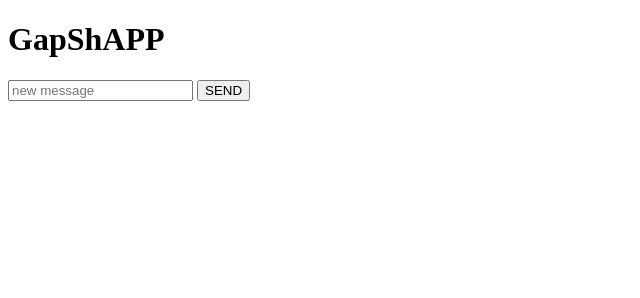
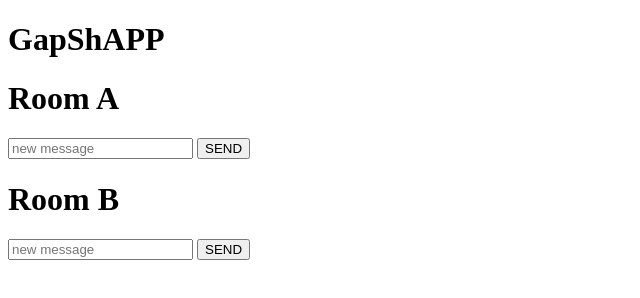
Before and after one commit to Sat99/GapShAPP, a website: page SocketIO/frontend/index.html in a window 1280 px wide. Both pictures are taken after a click on the button "LOGIN". Shown: the whole page, without its empty margins (0-640 px from the left). Drawn offline with nearby package versions, Linux system fonts and the light colour scheme; no server answers.

Commit message:
Chat room feature added

```diff
--- a/SocketIO/frontend/index.html
+++ b/SocketIO/frontend/index.html
@@ -9,15 +9,27 @@
         <script src="script.js"></script>
     </head>
     <body>
-        <h1>GapShAPP</h1>
+         <h1>GapShAPP</h1>
         <div id="login-div">
             <input placeholder="username" type="text" id="loginbox">
             <button id="loginbtn">LOGIN</button>
         </div>
-        <div id="chat-div" style="display: none">
-            <input placeholder="new message" type="text" id="msgbox">
-            <button id="sendmsg">SEND</button>
-            <ul id="msglist"></ul>
+        <div id="chat-div" style="display: none" >
+            <div id = "room1">
+                <h1>Room A</h1>
+                <ul id="room1_msglist"></ul>
+                <input placeholder="new message" type="text" id="room1_msgbox">
+                <button id="room1_sendmsg">SEND</button>
+
+            </div>
+            <div id = "room2">
+                <h1>Room B</h1>
+                <ul id="room2_msglist"></ul>
+                <input placeholder="new message" type="text" id="room2_msgbox">
+                <button id="room2_sendmsg">SEND</button>
+
+            </div>
+
         </div>
 
     </body>
--- a/SocketIO/frontend/script.js
+++ b/SocketIO/frontend/script.js
@@ -2,13 +2,23 @@ let socket = io();
 
 
 $(function () {
-    let msglist = $('#msglist')
-    let sendbtn = $('#sendmsg')
-    let msgbox = $('#msgbox')
-    let loginbox = $('#loginbox')
+    let loginbox = $('#loginbox')   //login elements
     let loginbtn = $('#loginbtn')
     let loginDiv = $('#login-div')
+
     let chatDiv = $('#chat-div')
+
+    let room1_msglist = $('#room1_msglist')  //messages
+    let room2_msglist = $('#room2_msglist')
+
+    let room1_sendbtn = $('#room1_sendmsg')     //buttons
+    let room2_sendbtn = $('#room2_sendmsg')
+
+    let room1_msgbox = $('#room1_msgbox')   //message box(input)
+    let room2_msgbox = $('#room2_msgbox')
+
+    let room1_div = $('#room1')         //room divs
+    let room2_div = $('#room2')
 
     let user = ''
 
@@ -16,24 +26,73 @@ $(function () {
         console.log("Connected " + socket.id)
 
     })
-    socket.on("new_user", function(data){
-        msglist.append($('<li>' + data +" is online" + '</li>'))
+    socket.on('connect', () =>
+    {
+
     })
-    sendbtn.click(function () {
-        socket.emit('send_msg', {
-            user: user,
-            message: msgbox.val()
-        })
-    })
+    // socket.on("new_user", function(data){
+    //     msglist.append($('<li>' + data +" is online" + '</li>'))
+    // })
 
-    loginbtn.click(function () {
+    loginbtn.click(function () {     //clicking the login button, after which chatting starts,
         user = loginbox.val()
         chatDiv.show()
         loginDiv.hide()
         socket.emit('login', {
             user: user
         })
+        var room1 = "room1";
+        var room2 = "room2";
+        socket.emit("room1", room1);
+        socket.emit("room2", room2);
     })
+
+    socket.on("online_message_room1", function(data)   //displaying who is online in room1
+    {
+        room1_msglist.append($('<li>' + data + "</li>" ))
+    })
+
+
+
+
+    socket.on("online_message_room2", function(data) //displaying who is online in room2
+    {
+        room2_msglist.append($('<li>' + data + "</li>" ))
+    })
+
+
+    // sendbtn.click(function () {
+    //     socket.emit('send_msg', {
+    //         user: user,
+    //         message: msgbox.val()
+    //     })
+    // })
+
+
+    room1_sendbtn.click(function()
+    {
+        socket.emit('room1_send_msg', room1_msgbox.val())
+    })
+
+
+    room2_sendbtn.click(function()
+    {
+        socket.emit('room2_send_msg', room2_msgbox.val())
+    })
+
+
+    socket.on("room1_recv_msg", function(message)
+    {
+        room1_msglist.append($('<li>' + message + '</li>'))
+    })
+
+
+    socket.on("room2_recv_msg", function(message)
+    {
+        room2_msglist.append($('<li>' + message + '</li>'))
+    })
+
+
 
     socket.on('recv_msg', function (data) {
         msglist.append($('<li>' + data.user + ': ' + data.message + '</li>'))
```
Also changed, not shown: SocketIO/package.json (+3 -4 lines), SocketIO/server.js (+48 -13 lines), 1 other file.
